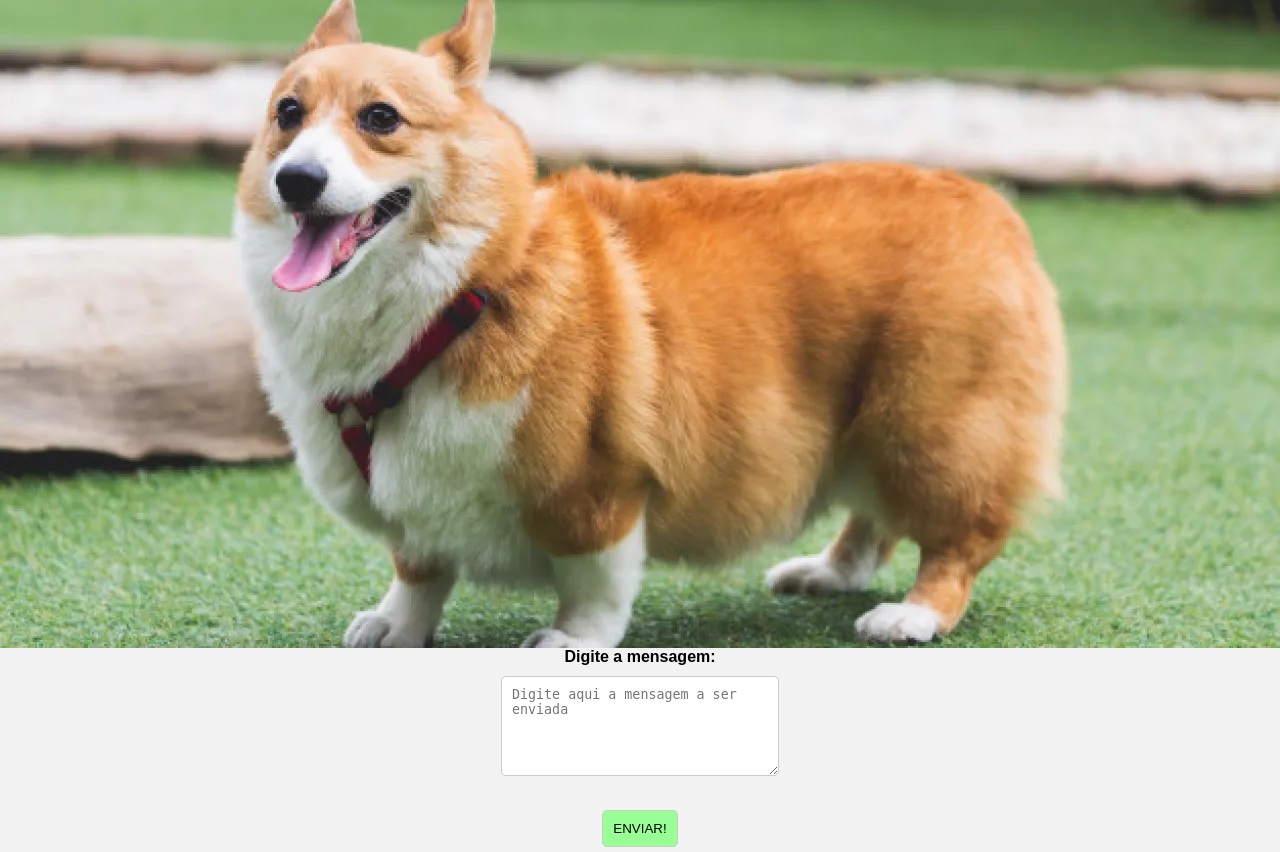
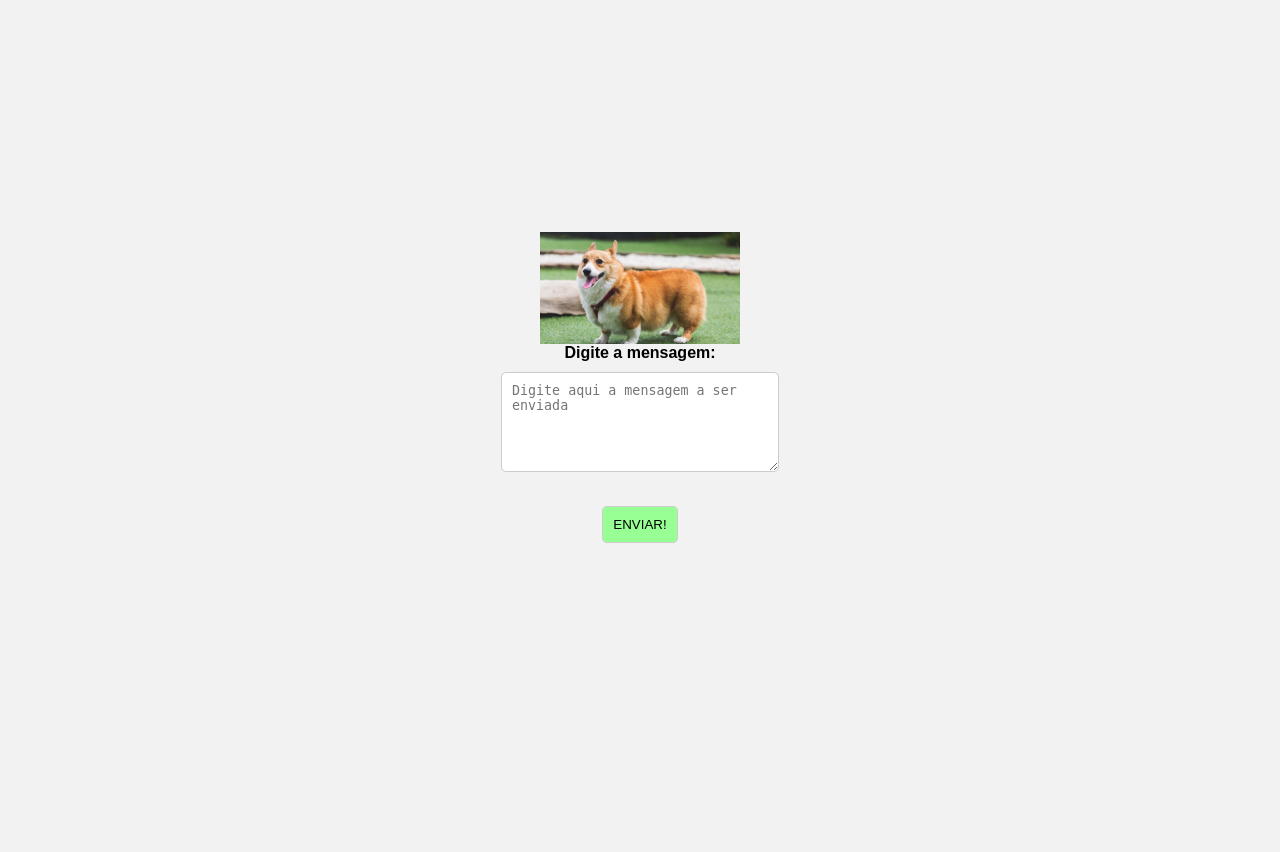
Before and after one commit to YuriLou/chat2023, a PHP site: page /chat.php in a window 1280 px wide. After the commit the page ends 543 px from the top, so only its background shows below. Run offline with PHP 8.4, Linux system fonts and the light colour scheme.

Commit message:
alterei o ramanho do doggo

```diff
--- a/stylochat.css
+++ b/stylochat.css
@@ -56,3 +56,7 @@ label {
   margin-bottom: 5px;
   font-weight: bold;
 }
+
+img{
+  max-width: 200px;
+}
```
